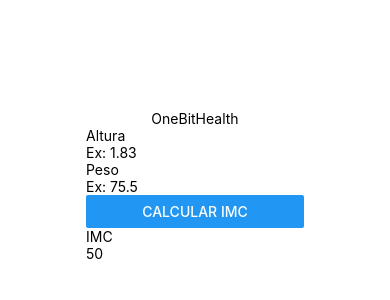
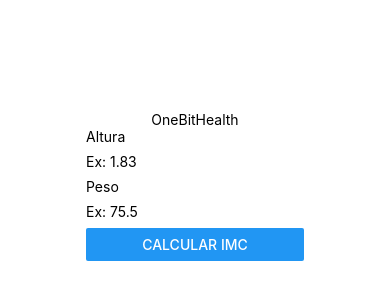
Before and after one commit to jmarc00s/my-first-react-native-app, a React Native app: screen / in a window 390 px wide. Shown: the part 236-536 px from the top of the page. Built offline with nearby package versions, Linux system fonts and the light colour scheme.

Commit message:
add imc calculation

```diff
--- a/src/components/Form/index.js
+++ b/src/components/Form/index.js
@@ -1,20 +1,53 @@
-import React from "react";
+import React, { useState } from "react";
 import { StyleSheet, Text, TextInput, View, Button } from "react-native";
 import { Imc } from "./components/Imc";
 
 export const Form = () => {
+  const [form, setForm] = useState({
+    height: "",
+    weight: "",
+  });
+
+  const [imc, setImc] = useState(0);
+
+  const handleImcCalculation = () => {
+    const heightSquared = +form.height * +form.height;
+    setImc((+form.weight / heightSquared).toFixed(2));
+    console.log(+form.weight);
+  };
+
+  const handleFormChange = (text, name) =>
+    setForm((prevState) => ({ ...prevState, [name]: text }));
+
   return (
     <View>
-      <View>
+      <View style={styles.container}>
         <Text>Altura</Text>
-        <TextInput placeholder="Ex: 1.83" keyboardType="numeric" />
+        <TextInput
+          value={form.height}
+          placeholder="Ex: 1.83"
+          keyboardType="numeric"
+          onChangeText={(text) => handleFormChange(text, "height")}
+        />
         <Text>Peso</Text>
-        <TextInput placeholder="Ex: 75.5" keyboardType="numeric" />
-        <Button title="Calcular IMC" />
+        <TextInput
+          value={form.weight}
+          id="weight"
+          onChangeText={(text) => handleFormChange(text, "weight")}
+          placeholder="Ex: 75.5"
+          keyboardType="numeric"
+        />
+        <Button onPress={handleImcCalculation} title="Calcular IMC" />
       </View>
-      <Imc message="IMC" imc={50} />
+
+      {!!imc && <Imc message="IMC" imc={imc} />}
     </View>
   );
 };
 
-const styles = StyleSheet.create({});
+const styles = StyleSheet.create({
+  container: {
+    display: "flex",
+    gap: 8,
+  },
+});
```
